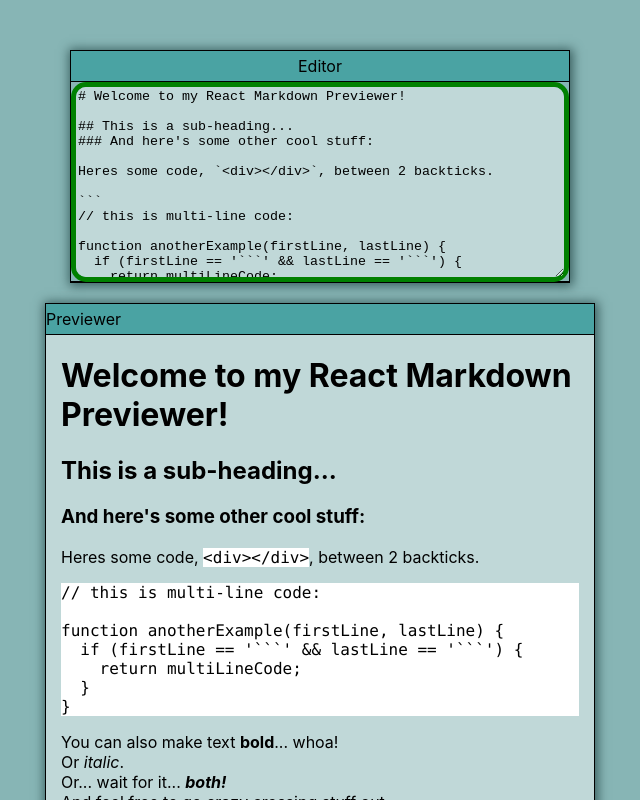
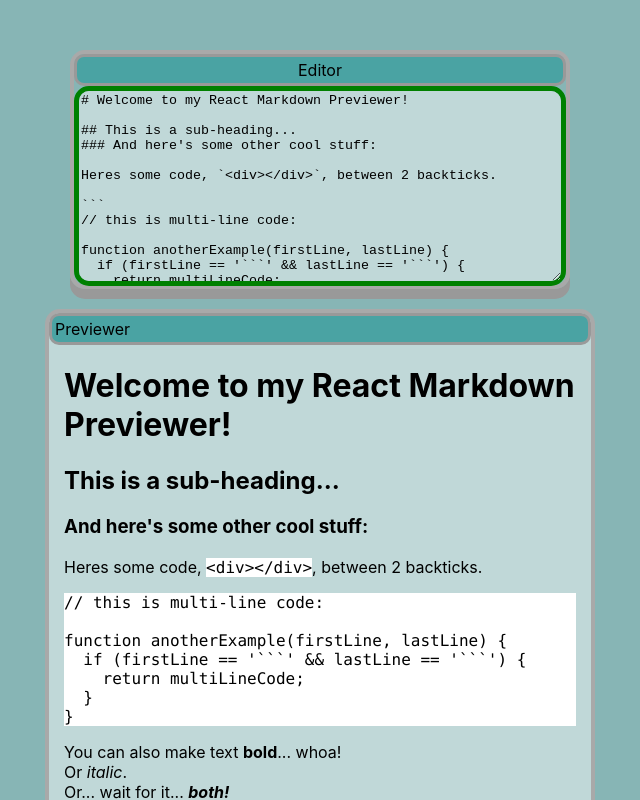
Before and after one commit to manuel12/markdown-previewer, a React (Create React App) app: page / in a window 1280 px wide. Shown: the top 800 px of the page, without its empty margins (320-960 px from the left). Built offline with nearby package versions, Linux system fonts and the light colour scheme.

Commit message:
Added container styles and heading style classes to editor and previewer.

```diff
--- a/src/App.js
+++ b/src/App.js
@@ -22,8 +22,8 @@
 
   return (
     <div className="App">
-      <div className="editor">
-        <div className="editor-header">Editor</div>
+      <div className="editor container-styles">
+        <div className="editor-header heading-styles">Editor</div>
         <textarea
           id="editor"
           placeholder="Add your markdown here..."
@@ -34,8 +34,8 @@
           }}
         ></textarea>
       </div>
-      <div className="preview">
-        <div className="preview-header">Previewer</div>
+      <div className="preview container-styles">
+        <div className="preview-header heading-styles">Previewer</div>
         <div
           id="preview"
           className="preview-area"
```
